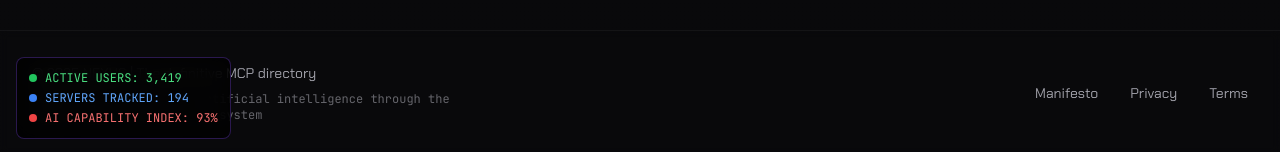
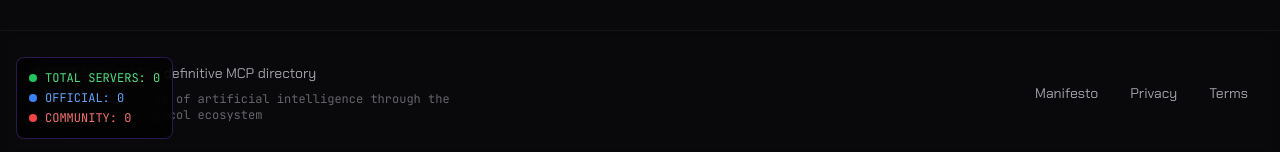
Before and after one commit to devdotbo/mcp-bo, a Next.js app: page /servers/v2 in a window 1280 px wide. Shown: the part 645-797 px from the top of the page. Built offline with nearby package versions, Linux system fonts and the light colour scheme; no server answers.

Commit message:
Refactor Analytics component to utilize API for real-time statistics, replacing simulated data with actual server counts for improved accuracy and user insight.

```diff
--- a/components/analytics.tsx
+++ b/components/analytics.tsx
@@ -1,47 +1,29 @@
 "use client"
 
-import { useEffect, useState } from "react"
+import { useQuery } from "convex/react"
+import { api } from "@/convex/_generated/api"
 
 export function Analytics() {
-  const [activeUsers, setActiveUsers] = useState(0)
-  const [serversTracked, setServersTracked] = useState(0)
-  const [aiCapabilityIndex, setAiCapabilityIndex] = useState(0)
+  const stats = useQuery(api.catalog.stats, {})
 
-  useEffect(() => {
-    // Simulate loading data
-    const timer1 = setTimeout(() => {
-      setActiveUsers(Math.floor(Math.random() * 1000) + 3000)
-    }, 1000)
-
-    const timer2 = setTimeout(() => {
-      setServersTracked(Math.floor(Math.random() * 20) + 180)
-    }, 1500)
-
-    const timer3 = setTimeout(() => {
-      setAiCapabilityIndex(Math.floor(Math.random() * 10) + 85)
-    }, 2000)
-
-    return () => {
-      clearTimeout(timer1)
-      clearTimeout(timer2)
-      clearTimeout(timer3)
-    }
-  }, [])
+  const totalServers = stats?.totalCount ?? 0
+  const officialCount = stats?.officialCount ?? 0
+  const communityCount = stats?.communityCount ?? 0
 
   return (
     <div className="fixed bottom-4 left-4 z-10 p-3 bg-black/80 border border-primary/30 rounded-lg backdrop-blur-md text-xs font-mono hidden md:block">
       <div className="flex flex-col gap-1">
         <div className="flex items-center gap-2">
           <span className="h-2 w-2 rounded-full bg-green-500 animate-pulse"></span>
-          <span className="text-green-400">ACTIVE USERS: {activeUsers.toLocaleString()}</span>
+          <span className="text-green-400">TOTAL SERVERS: {totalServers.toLocaleString()}</span>
         </div>
         <div className="flex items-center gap-2">
           <span className="h-2 w-2 rounded-full bg-blue-500 animate-pulse"></span>
-          <span className="text-blue-400">SERVERS TRACKED: {serversTracked}</span>
+          <span className="text-blue-400">OFFICIAL: {officialCount.toLocaleString()}</span>
         </div>
         <div className="flex items-center gap-2">
           <span className="h-2 w-2 rounded-full bg-red-500 animate-pulse"></span>
-          <span className="text-red-400">AI CAPABILITY INDEX: {aiCapabilityIndex}%</span>
+          <span className="text-red-400">COMMUNITY: {communityCount.toLocaleString()}</span>
         </div>
       </div>
     </div>
```
